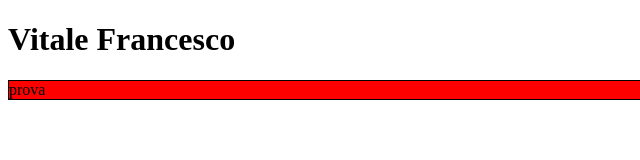
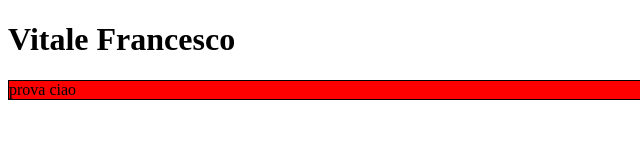
Before and after one commit to Francesco-Vitale-dev/Francesco-Vitale-website, a plain HTML site: page index.html in a window 1280 px wide. Shown: the full height of the page, 0-640 px from the left. Drawn offline with Linux system fonts and the light colour scheme.

Commit message:
aggiunta ciao

```diff
--- a/index.html
+++ b/index.html
@@ -10,7 +10,7 @@
 <body>
   <h1>Vitale Francesco</h1>
   <div class="container">
-    prova
+    prova ciao
   </div>
 </body>
 </html>
```
